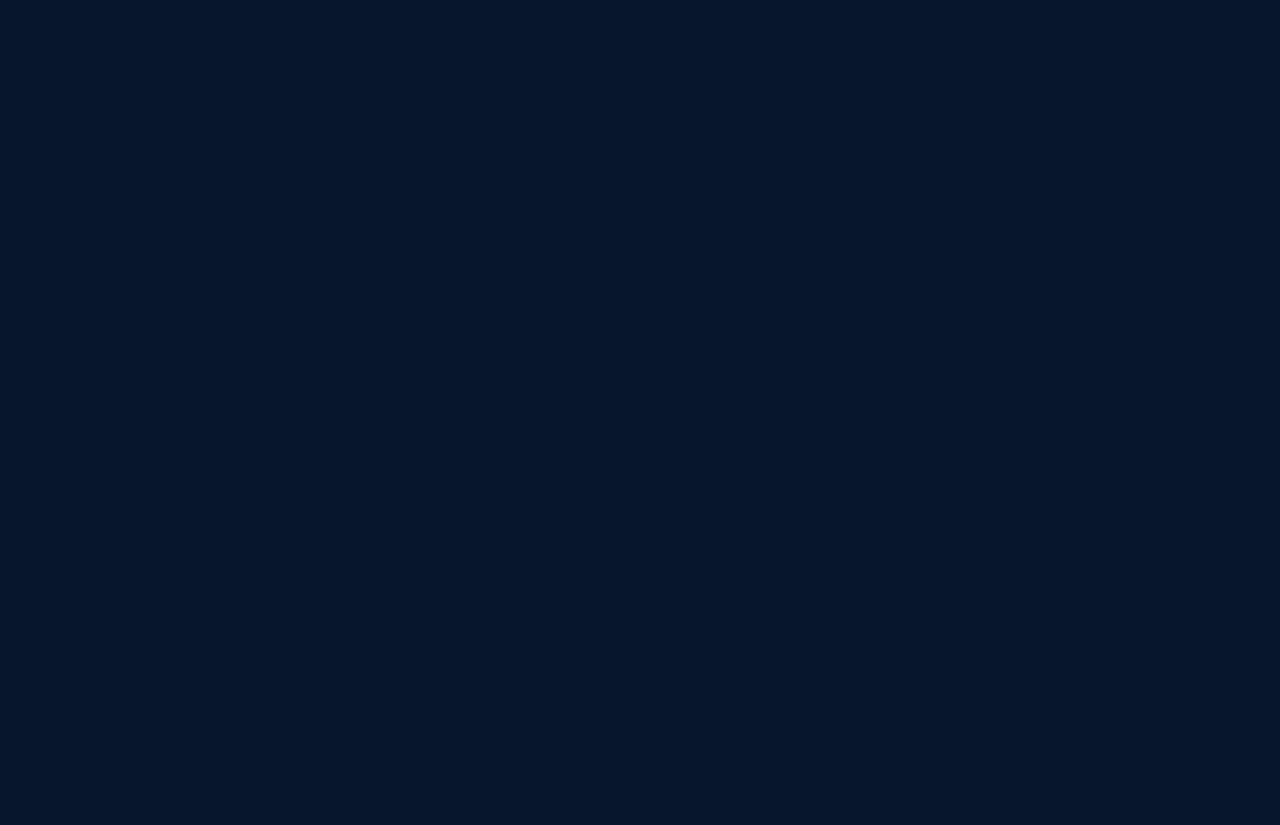
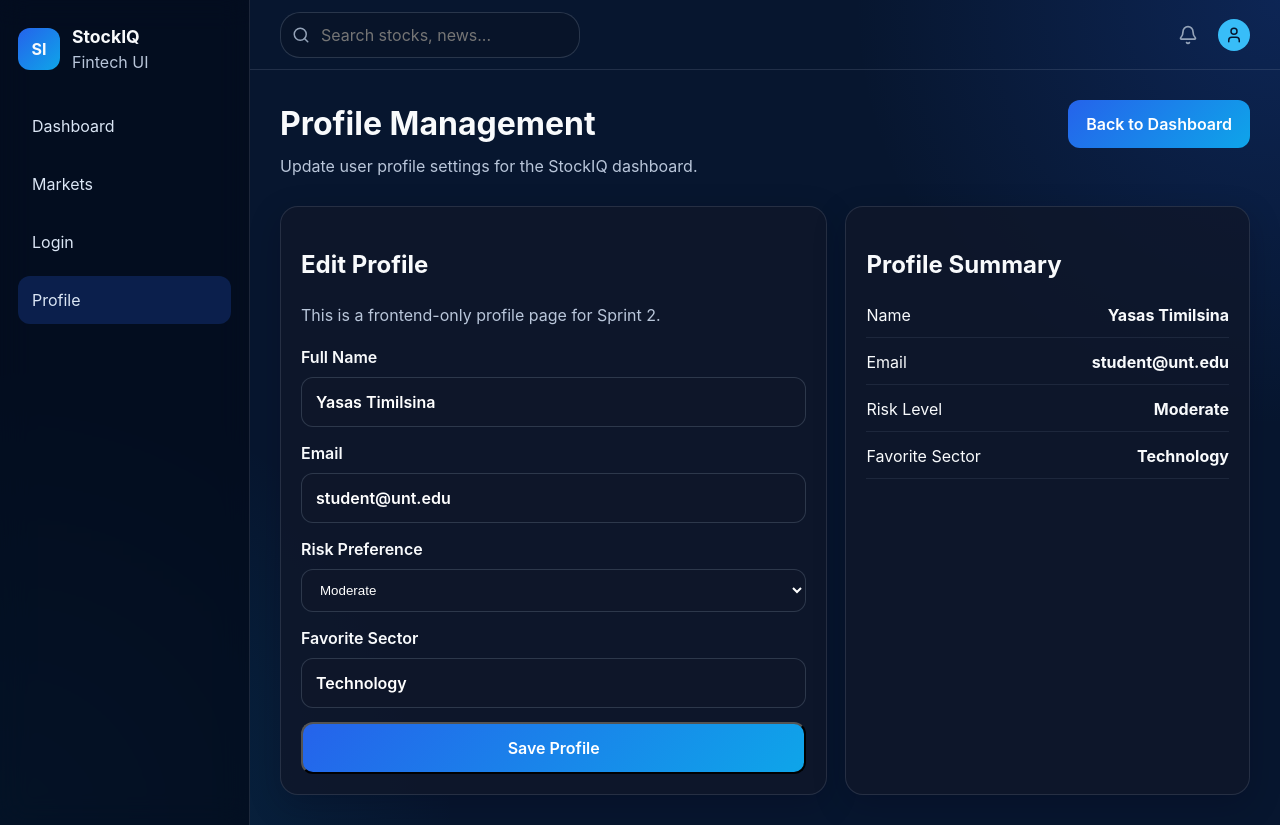
Before and after one commit to Team-Status-404/404-01-project-CSCE3444, a React (Vite) app in the folder frontend/: page /profile in a window 1280 px wide. Before the commit this address had no page. Before the commit the page ends 800 px from the top, so only its background shows below. Built offline with nearby package versions, Linux system fonts and the light colour scheme.

Commit message:
added frontend code for profile page, still working on the page but it's at a reasonable level now

```diff
--- a/frontend/src/App.tsx
+++ b/frontend/src/App.tsx
@@ -2,7 +2,8 @@ import { Navigate, Route, Routes } from 'react-router-dom';
 import LoginPage from './pages/LoginPage';
 import DashboardPage from './pages/DashboardPage';
 import StockDetailPage from './pages/StockDetailPage';
-import MarketsPage from './pages/MarketsPage'; // Add this import
+import MarketsPage from './pages/MarketsPage';
+import ProfilePage from './pages/ProfilePage'; // Add this import
 
 export default function App() {
   return (
@@ -12,6 +13,7 @@ export default function App() {
       <Route path="/markets" element={<MarketsPage />} />
       <Route path="/dashboard" element={<DashboardPage />} />
       <Route path="/stock/nvda" element={<StockDetailPage />} />
+      <Route path="/profile" element={<ProfilePage />} />
     </Routes>
   );
 }
--- a/frontend/src/components/Sidebar.tsx
+++ b/frontend/src/components/Sidebar.tsx
@@ -3,7 +3,8 @@ import { Link, useLocation } from 'react-router-dom';
 const links = [
   { label: 'Dashboard', path: '/dashboard' },
   { label: 'Markets', path: '/markets' },
-  { label: 'Login', path: '/login' }
+  { label: 'Login', path: '/login' },
+  { label: 'Profile', path: '/profile' }
 ];
 
 export default function Sidebar() {
--- /dev/null
+++ b/frontend/src/pages/ProfilePage.tsx
@@ -0,0 +1,108 @@
+import { useState } from "react";
+import Layout from "../components/Layout";
+import TopBar from "../components/TopBar";
+
+
+export default function ProfilePage() {
+  const [fullName, setFullName] = useState("Yasas Timilsina");
+  const [email, setEmail] = useState("student@unt.edu");
+  const [riskLevel, setRiskLevel] = useState("Moderate");
+  const [favoriteSector, setFavoriteSector] = useState("Technology");
+  const [savedMessage, setSavedMessage] = useState("");
+  function handleSave(event: React.FormEvent) {
+    event.preventDefault();
+    setSavedMessage("Profile saved successfully.");
+  }
+  return (
+    <Layout>
+      <TopBar
+        title="Profile Management"
+        subtitle="Update user profile settings for the StockIQ dashboard."
+        actionLabel="Back to Dashboard"
+        actionTo="/dashboard"
+      />
+      <section className="form-layout">
+        <article className="card">
+          <h2>Edit Profile</h2>
+          <p className="card-note">
+            This is a frontend-only profile page for Sprint 2.
+          </p>
+          <form className="settings-form" onSubmit={handleSave}>
+            <label>
+              Full Name
+              <input
+                type="text"
+                value={fullName}
+                onChange={(event) => {
+                  setFullName(event.target.value);
+                  setSavedMessage("");
+                }}
+              />
+            </label>
+            <label>
+              Email
+              <input
+                type="email"
+                value={email}
+                onChange={(event) => {
+                  setEmail(event.target.value);
+                  setSavedMessage("");
+                }}
+              />
+            </label>
+            <label>
+              Risk Preference
+              <select
+                value={riskLevel}
+                onChange={(event) => {
+                  setRiskLevel(event.target.value);
+                  setSavedMessage("");
+                }}
+              >
+                <option>Conservative</option>
+                <option>Moderate</option>
+                <option>Aggressive</option>
+              </select>
+            </label>
+            <label>
+              Favorite Sector
+              <input
+                type="text"
+                value={favoriteSector}
+                onChange={(event) => {
+                  setFavoriteSector(event.target.value);
+                  setSavedMessage("");
+                }}
+              />
+            </label>
+            <button type="submit" className="primary-button">
+              Save Profile
+            </button>
+            {savedMessage && <p className="positive-text">{savedMessage}</p>}
+          </form>
+        </article>
+        <article className="card">
+          <h2>Profile Summary</h2>
+          <div className="stats-list">
+            <div className="stats-row">
+              <span>Name</span>
+              <strong>{fullName}</strong>
+            </div>
+            <div className="stats-row">
+              <span>Email</span>
+              <strong>{email}</strong>
+            </div>
+            <div className="stats-row">
+              <span>Risk Level</span>
+              <strong>{riskLevel}</strong>
+            </div>
+            <div className="stats-row">
+              <span>Favorite Sector</span>
+              <strong>{favoriteSector}</strong>
+            </div>
+          </div>
+        </article>
+      </section>
+    </Layout>
+  );
+}
--- a/frontend/src/styles.css
+++ b/frontend/src/styles.css
@@ -371,3 +371,61 @@ input {
     grid-template-columns: 1fr;
   }
 }
+
+.form-layout {
+
+  display: grid;
+
+  grid-template-columns: 1.15fr 0.85fr;
+
+  gap: 18px;
+
+}
+
+.settings-form {
+
+  display: grid;
+
+  gap: 14px;
+
+  margin-top: 18px;
+
+}
+
+.settings-form label {
+
+  display: grid;
+
+  gap: 8px;
+
+  font-weight: 600;
+
+}
+
+.settings-form input,
+
+.settings-form select {
+
+  width: 100%;
+
+  border: 1px solid rgba(148, 163, 184, 0.24);
+
+  border-radius: 12px;
+
+  background: rgba(15, 23, 42, 0.92);
+
+  color: white;
+
+  padding: 12px 14px;
+
+}
+
+@media (max-width: 900px) {
+
+  .form-layout {
+
+    grid-template-columns: 1fr;
+
+  }
+
+}
```
